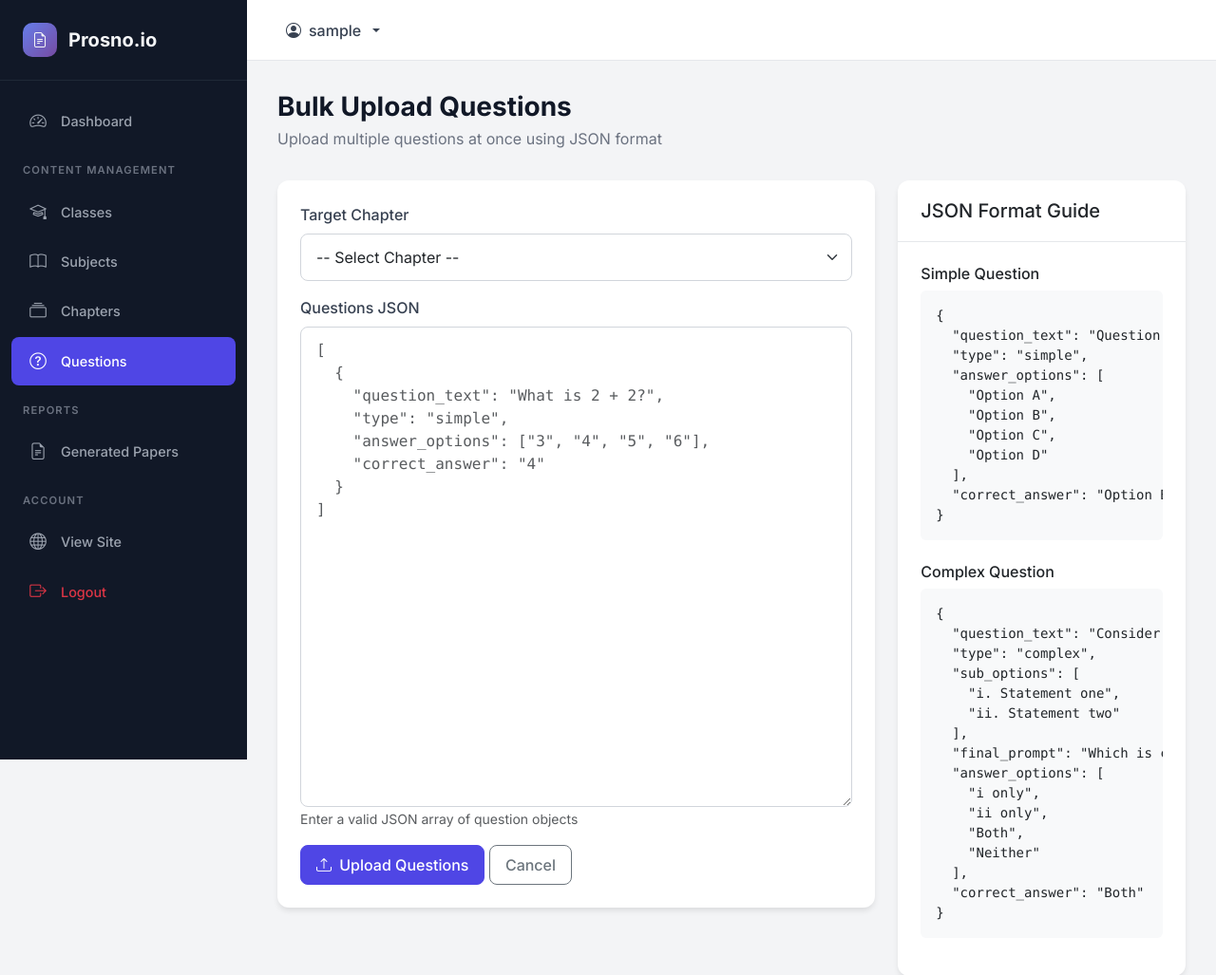
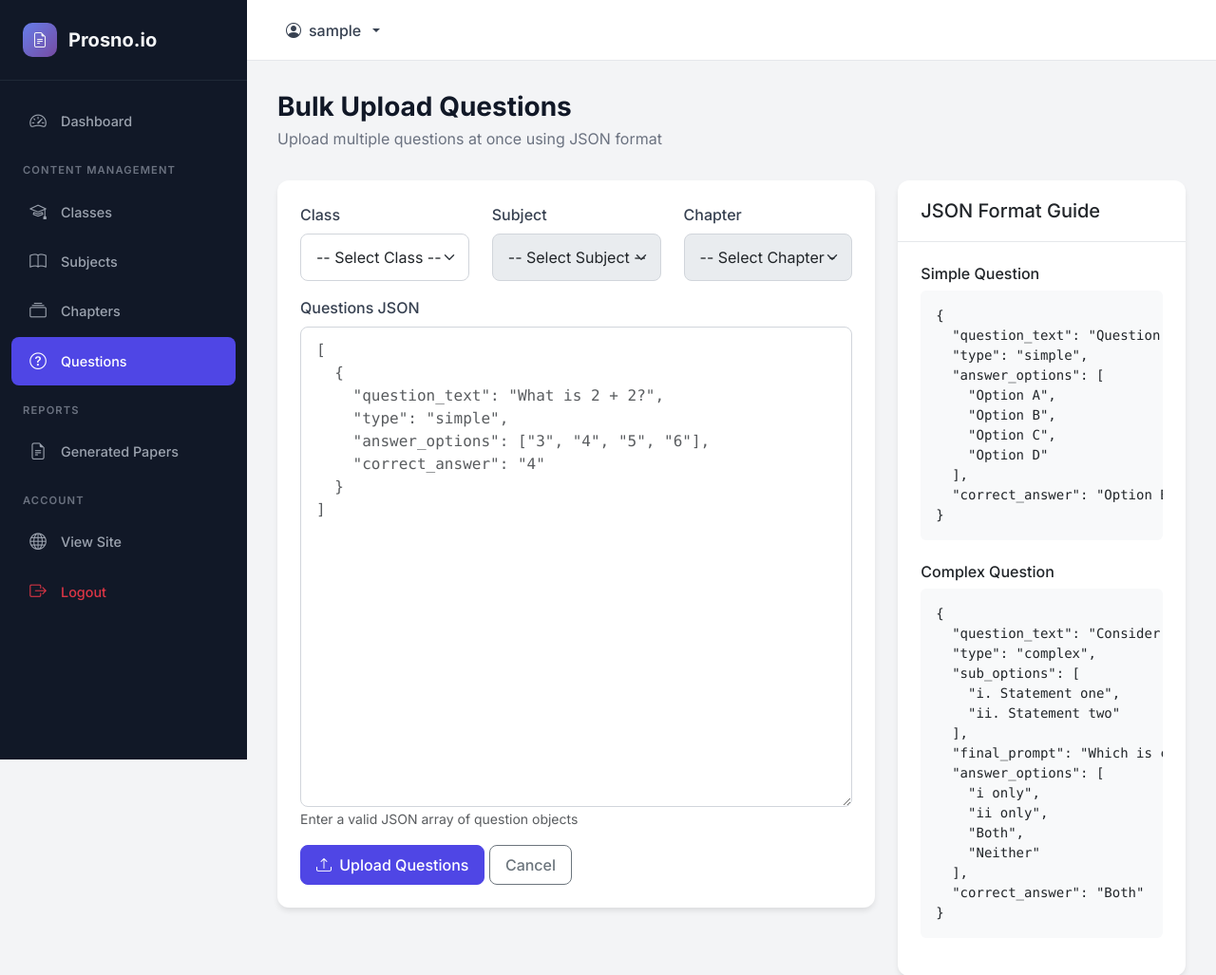
Before and after one commit to Shahriar-008/Prosno.io, a Flask app: page /admin/questions/bulk-upload in a window 1280 px wide. Shown: the top 1027 px of the page at 95% size. Run offline with Flask 3, Linux system fonts and the light colour scheme; the visitor is signed in with stand-in values (Sample User, id 1); data that the repository does not hold is empty.

Commit message:
Fixed bulk upload option

```diff
--- a/app/routes/admin.py
+++ b/app/routes/admin.py
@@ -425,8 +425,8 @@ def bulk_upload_questions():
         except Exception as e:
             flash(f'Error uploading questions: {str(e)}', 'error')
 
-    chapters = Chapter.query.filter_by(is_active=True).all()
-    return render_template('admin/bulk_upload.html', chapters=chapters)
+    classes = Class.query.filter_by(is_active=True).order_by(Class.order).all()
+    return render_template('admin/bulk_upload.html', classes=classes)
 
 
 # ========== Generated Papers ==========
--- a/app/routes/main.py
+++ b/app/routes/main.py
@@ -4,7 +4,7 @@ Main routes for Prosno.io
 from flask import Blueprint, render_template, request, jsonify, send_file, current_app, abort
 import os
 
-from app import db
+from app import db, csrf
 from app.models import Class, Subject, Chapter, Question, GeneratedPaper
 from app.utils.document_generator import generate_paper_from_db
 
@@ -57,6 +57,7 @@ def get_chapters(subject_id):
 
 
 @main_bp.route('/get-question-count', methods=['POST'])
+@csrf.exempt
 def get_question_count():
     """Get count of available questions for selected chapters"""
     data = request.get_json()
@@ -74,6 +75,7 @@ def get_question_count():
 
 
 @main_bp.route('/get-questions-for-chapters', methods=['POST'])
+@csrf.exempt
 def get_questions_for_chapters():
     """Get all questions for selected chapters"""
     data = request.get_json()
@@ -112,6 +114,7 @@ def get_questions_for_chapters():
 
 
 @main_bp.route('/generate-paper', methods=['POST'])
+@csrf.exempt
 def generate_paper():
     """Generate question paper"""
     data = request.get_json()
--- a/app/templates/admin/bulk_upload.html
+++ b/app/templates/admin/bulk_upload.html
@@ -15,16 +15,28 @@
                 <form method="POST">
                     <input type="hidden" name="csrf_token" value="{{ csrf_token() }}">
 
-                    <div class="mb-3">
-                        <label for="chapter_id" class="form-label">Target Chapter</label>
-                        <select class="form-select" id="chapter_id" name="chapter_id" required>
-                            <option value="">-- Select Chapter --</option>
-                            {% for c in chapters %}
-                            <option value="{{ c.id }}">
-                                {{ c.subject.class_ref.name }} - {{ c.subject.name }} - {{ c.name }}
-                            </option>
-                            {% endfor %}
-                        </select>
+                    <div class="row mb-3">
+                        <div class="col-md-4">
+                            <label for="class_id" class="form-label">Class</label>
+                            <select class="form-select" id="class_id" name="class_id" required>
+                                <option value="">-- Select Class --</option>
+                                {% for cls in classes %}
+                                <option value="{{ cls.id }}">{{ cls.name }}</option>
+                                {% endfor %}
+                            </select>
+                        </div>
+                        <div class="col-md-4">
+                            <label for="subject_id" class="form-label">Subject</label>
+                            <select class="form-select" id="subject_id" name="subject_id" required disabled>
+                                <option value="">-- Select Subject --</option>
+                            </select>
+                        </div>
+                        <div class="col-md-4">
+                            <label for="chapter_id" class="form-label">Chapter</label>
+                            <select class="form-select" id="chapter_id" name="chapter_id" required disabled>
+                                <option value="">-- Select Chapter --</option>
+                            </select>
+                        </div>
                     </div>
 
                     <div class="mb-3">
@@ -92,3 +104,61 @@
     </div>
 </div>
 {% endblock %}
+
+{% block extra_js %}
+<script>
+document.addEventListener('DOMContentLoaded', function() {
+    const classSelect = document.getElementById('class_id');
+    const subjectSelect = document.getElementById('subject_id');
+    const chapterSelect = document.getElementById('chapter_id');
+
+    // Class change handler
+    classSelect.addEventListener('change', function() {
+        const classId = this.value;
+
+        // Reset and disable dependent dropdowns
+        subjectSelect.innerHTML = '<option value="">-- Select Subject --</option>';
+        subjectSelect.disabled = true;
+        chapterSelect.innerHTML = '<option value="">-- Select Chapter --</option>';
+        chapterSelect.disabled = true;
+
+        if (classId) {
+            fetch(`/get-subjects/${classId}`)
+                .then(response => response.json())
+                .then(data => {
+                    data.forEach(subject => {
+                        const option = document.createElement('option');
+                        option.value = subject.id;
+                        option.textContent = subject.name;
+                        subjectSelect.appendChild(option);
+                    });
+                    subjectSelect.disabled = false;
+                });
+        }
+    });
+
+    // Subject change handler
+    subjectSelect.addEventListener('change', function() {
+        const subjectId = this.value;
+
+        // Reset and disable chapter dropdown
+        chapterSelect.innerHTML = '<option value="">-- Select Chapter --</option>';
+        chapterSelect.disabled = true;
+
+        if (subjectId) {
+            fetch(`/get-chapters/${subjectId}`)
+                .then(response => response.json())
+                .then(data => {
+                    data.forEach(chapter => {
+                        const option = document.createElement('option');
+                        option.value = chapter.id;
+                        option.textContent = chapter.name;
+                        chapterSelect.appendChild(option);
+                    });
+                    chapterSelect.disabled = false;
+                });
+        }
+    });
+});
+</script>
+{% endblock %}
```
